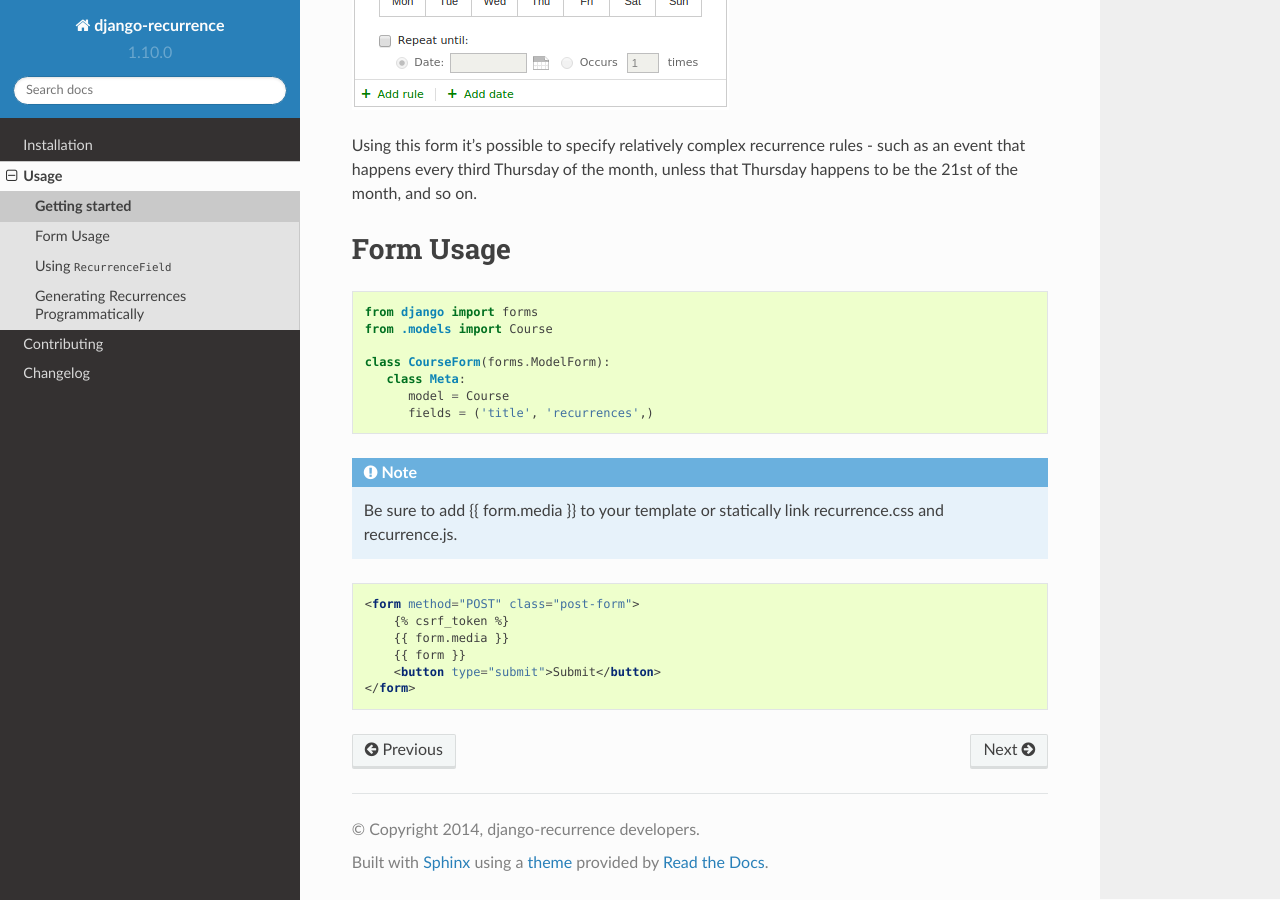
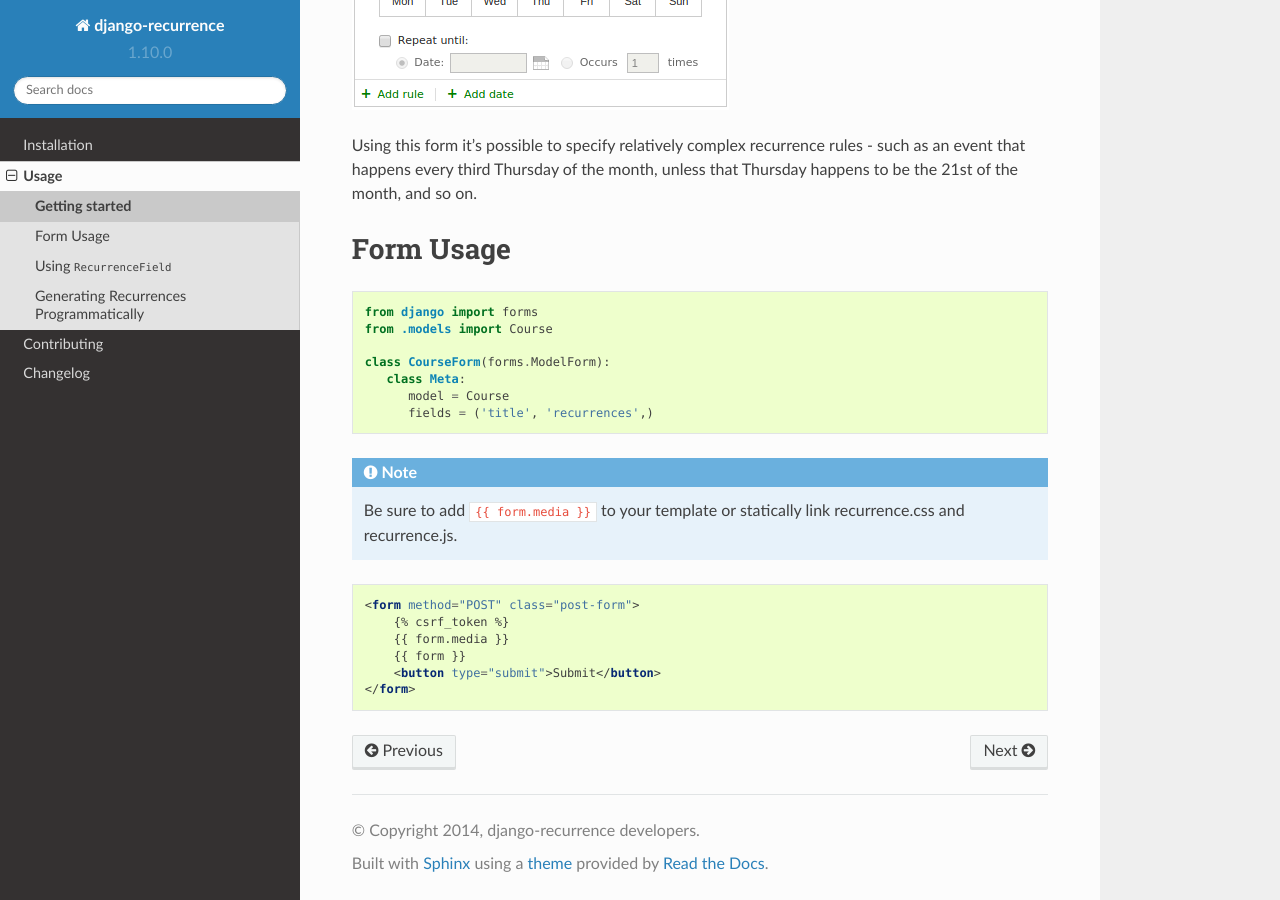
Before and after one commit to jazzband/django-recurrence, a Sphinx documentation site: the page built from docs/usage/getting_started.rst, in a window 1280 px wide and 900 px high, scrolled down 574 px. Built offline with Sphinx 7.4.7 and the Read the Docs theme 2.0.0, drawn with Linux system fonts in a browser that asks for light colours.

Commit message:
More documentation formatting improvements

```diff
--- a/docs/usage/getting_started.rst
+++ b/docs/usage/getting_started.rst
@@ -42,7 +42,8 @@ Form Usage
 
 .. note::
 
-   Be sure to add {{ form.media }} to your template or statically link recurrence.css and recurrence.js.
+   Be sure to add ``{{ form.media }}`` to your template or
+   statically link recurrence.css and recurrence.js.
 
 .. code-block:: html
 
```
